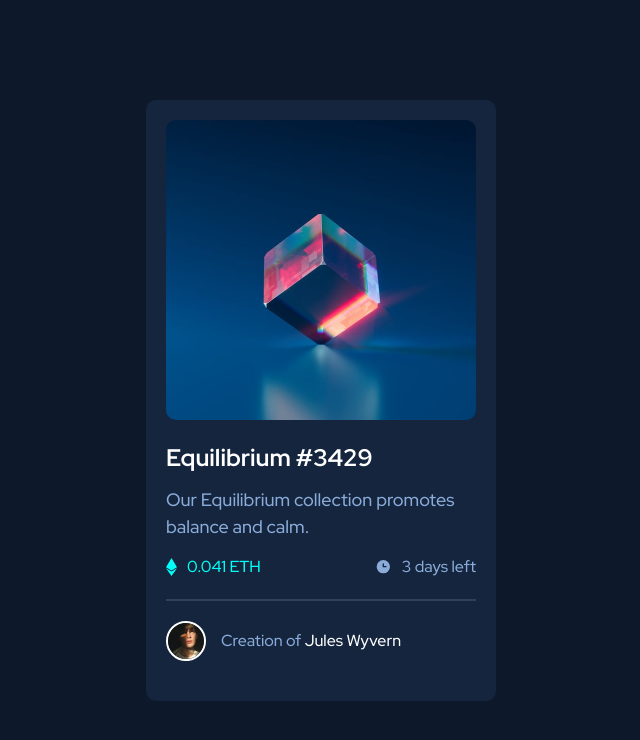
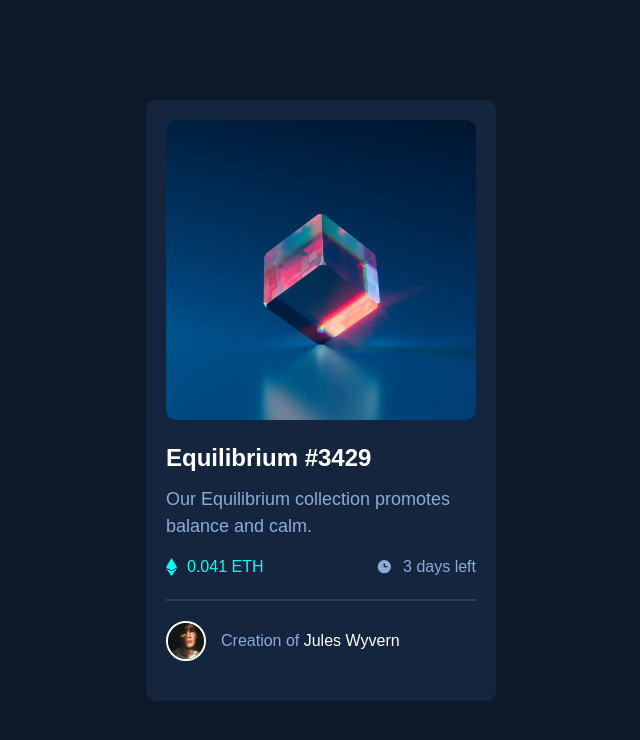
Before and after one commit to haryordev00123/nft-preview-card-component-main, a plain HTML site: page index.html in a window 1280 px wide. Shown: the whole page, without its empty margins (319-959 px from the left). Drawn offline with Linux system fonts and the light colour scheme.

Commit message:
Update index.html

```diff
--- a/index.html
+++ b/index.html
@@ -6,7 +6,7 @@
   <link rel="icon" type="image/png" sizes="32x32" href="favicon-32x32.png">
   <link rel="preconnect" href="https://fonts.googleapis.com">
   <link rel="preconnect" href="https://fonts.gstatic.com" crossorigin>
-  <link href="https://fonts.googleapis.com/css2?family=Epilogue:ital,wght@0,400;0,500;0,700;1,700&family=Hanken+Grotesk:wght@500;700;800&family=Montserrat:wght@500;700&family=Outfit:wght@300;400;600&family=Red+Hat+Display:wght@500;700;900&display=swap" rel="stylesheet">
+  <link href="https://fonts.googleapis.com/css2?family=Epilogue:ital,wght@0,400;0,500;0,700;1,700&family=Hanken+Grotesk:wght@500;700;800&family=Montserrat:wght@500;700&family=Outfit:wght@300;400;600&display=swap" rel="stylesheet">
   <title>Frontend Mentor | NFT preview card component</title>
 
   <!-- Feel free to remove these styles or customise in your own stylesheet 👍 -->
```
